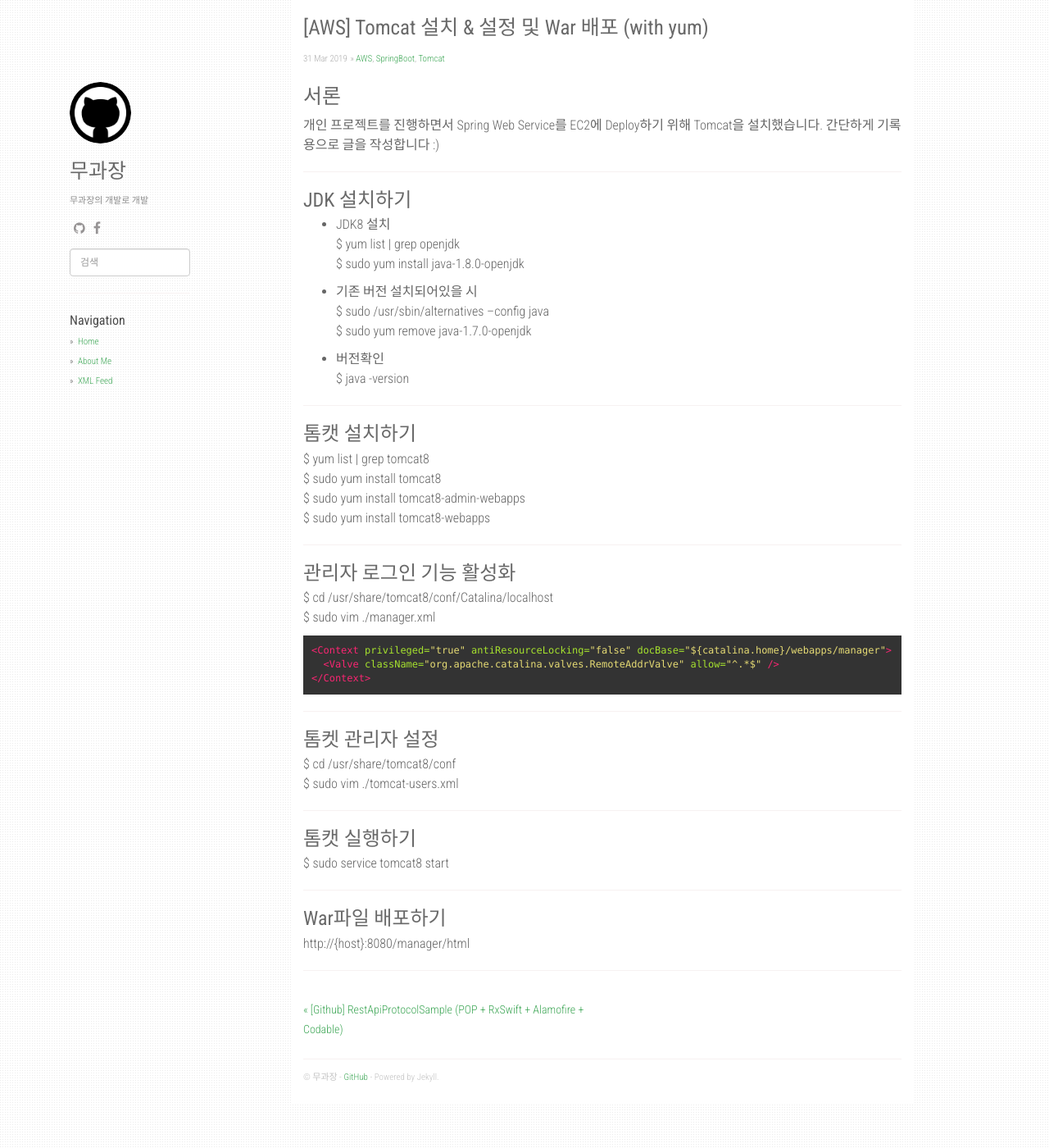
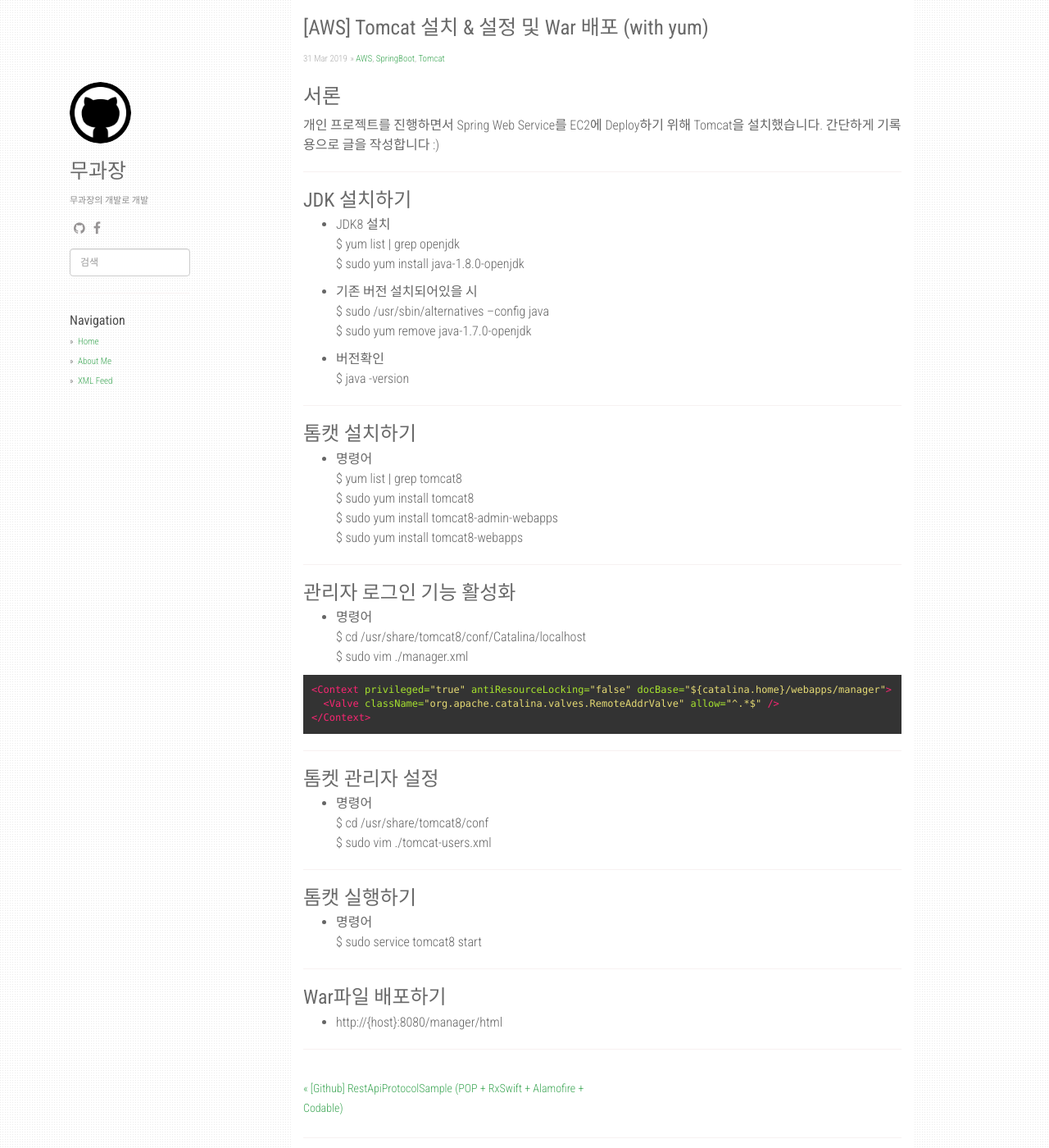
Before and after one commit to jmkim0213/jmkim0213.github.io, a Jekyll site: the page built from _posts/2019-03-31-install_tomcat.md, in a window 1280 px wide and 1400 px high. Shown: the whole window at 82% size. Built offline with Jekyll 4.4.1, drawn with Linux system fonts in a browser that asks for light colours; nearby versions of some CDN libraries; comment, search, counter and statistics services are not loaded.

Commit message:
글 수정

```diff
--- a/_posts/2019-03-31-install_tomcat.md
+++ b/_posts/2019-03-31-install_tomcat.md
@@ -26,6 +26,7 @@ $ java -version
 ----
 
 ### 톰캣 설치하기
+- 명령어
 $ yum list | grep tomcat8
 $ sudo yum install tomcat8
 $ sudo yum install tomcat8-admin-webapps
@@ -34,6 +35,7 @@ $ sudo yum install tomcat8-webapps
 ----
 
 ### 관리자 로그인 기능 활성화
+- 명령어
 $ cd /usr/share/tomcat8/conf/Catalina/localhost
 $ sudo vim ./manager.xml
 
@@ -46,17 +48,19 @@ $ sudo vim ./manager.xml
 ----
 
 ### 톰켓 관리자 설정
+- 명령어
 $ cd /usr/share/tomcat8/conf
 $ sudo vim ./tomcat-users.xml
 
 ----
 
 ### 톰캣 실행하기
+- 명령어
 $ sudo service tomcat8 start
 
 ----
 
 ### War파일 배포하기
-http://{host}:8080/manager/html
+- http://{host}:8080/manager/html
 
 ----
```
